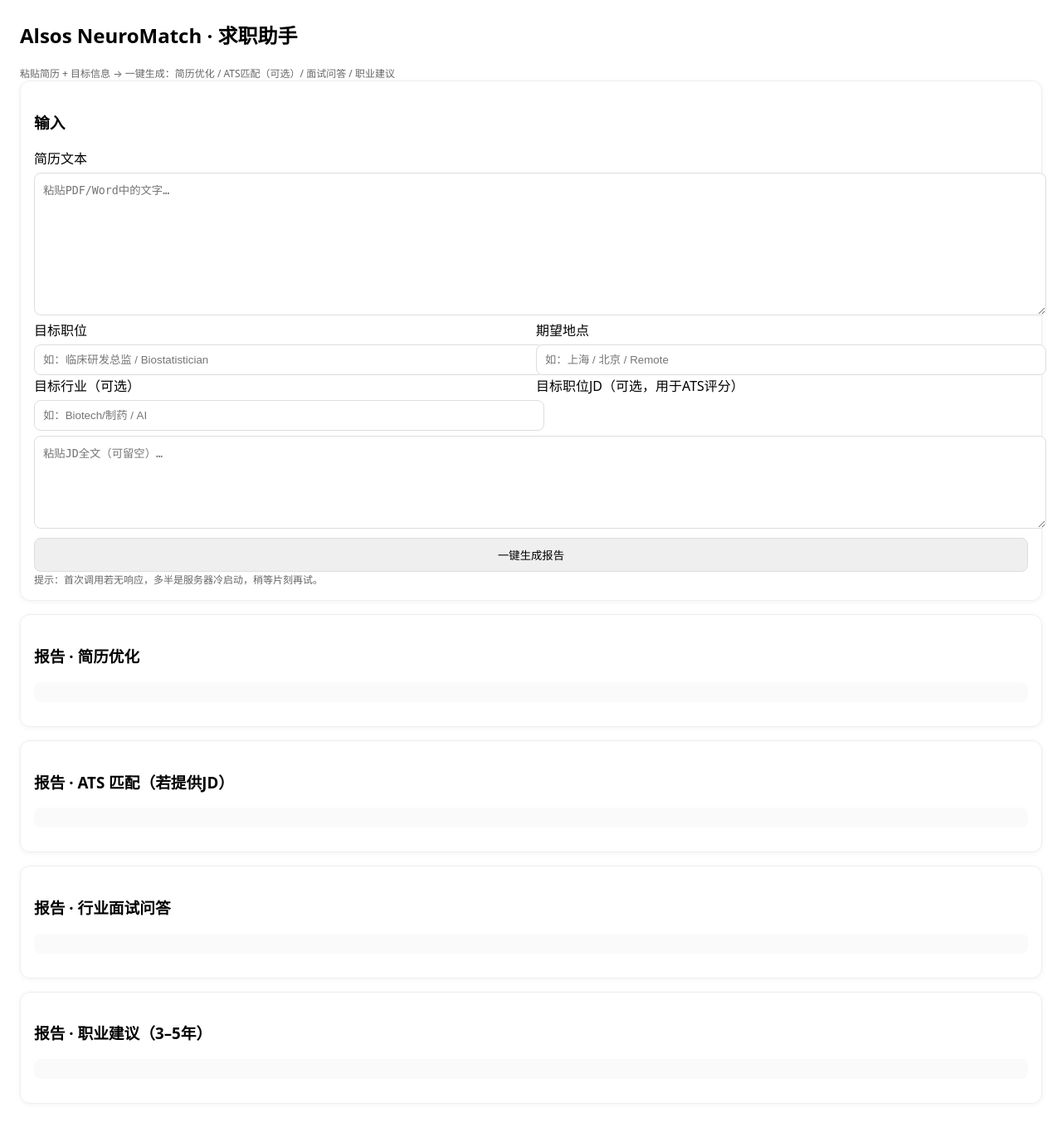
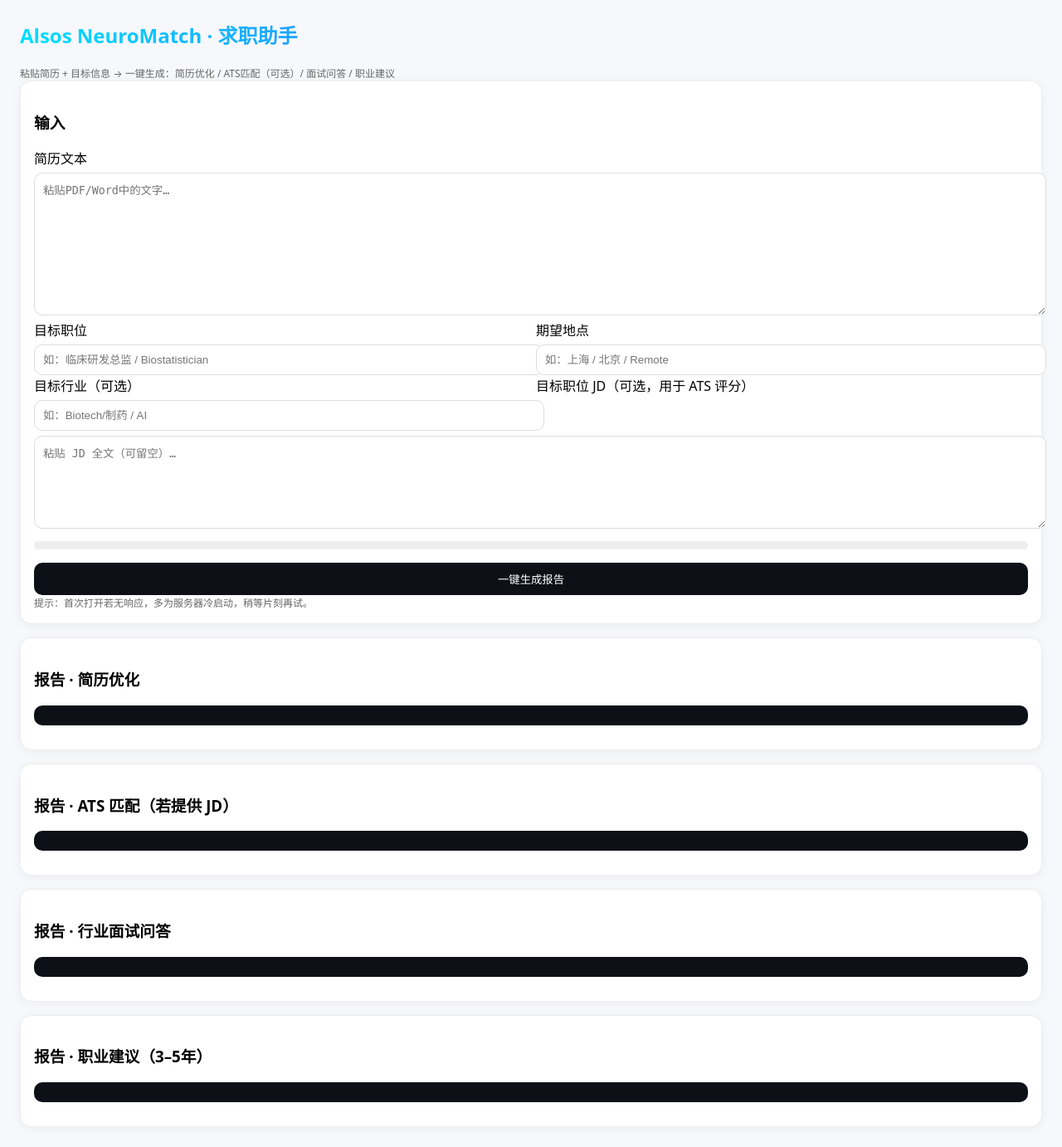
Before and after one commit to charleschoi123/AI-Resume, a Flask app: page / in a window 1280 px wide. Shown: the whole page at 83% size. Before the commit the page ends 1330 px from the top, so only its background shows below. Run offline with Flask 3, Linux system fonts and the light colour scheme.

Commit message:
index.html

```diff
--- a/templates/index.html
+++ b/templates/index.html
@@ -5,12 +5,17 @@
   <title>Alsos NeuroMatch · 求职助手</title>
   <meta name="viewport" content="width=device-width, initial-scale=1"/>
   <style>
-    body { font-family: system-ui, -apple-system, Segoe UI, Roboto, "PingFang SC","Microsoft YaHei",sans-serif; margin: 24px; }
-    .card { border:1px solid #eee; border-radius:12px; padding:16px; margin-bottom:16px; box-shadow:0 1px 6px rgba(0,0,0,.05);}
-    textarea, input, button, select { width:100%; padding:10px; margin-top:6px; border-radius:8px; border:1px solid #ddd;}
-    pre { background:#fafafa; padding:12px; border-radius:8px; white-space:pre-wrap; }
+    body { font-family: system-ui, -apple-system, Segoe UI, Roboto, "PingFang SC","Microsoft YaHei",sans-serif; margin:24px; background:#f7f8fb;}
+    h2 { font-weight:800; background:linear-gradient(90deg,#00e0ff,#6f00ff); -webkit-background-clip:text; background-clip:text; color:transparent; }
+    .card { background:#fff; border:1px solid #eee; border-radius:14px; padding:16px; margin-bottom:16px; box-shadow:0 2px 12px rgba(0,0,0,.05);}
+    textarea, input, button, select { width:100%; padding:10px; margin-top:6px; border-radius:10px; border:1px solid #ddd; background:#fff;}
+    pre { background:#0d1117; color:#e6edf3; padding:12px; border-radius:10px; white-space:pre-wrap; }
     .row { display:grid; grid-template-columns:1fr 1fr; gap:12px;}
     .muted { color:#666; font-size:12px;}
+    .progress{ height:10px; background:#eee; border-radius:999px; overflow:hidden; margin:10px 0;}
+    .progress>div{ height:100%; width:0%; background:linear-gradient(90deg,#00e0ff,#6f00ff); transition:width .4s ease;}
+    button.primary{ background:#0d1117; color:#fff; border:none; }
+    button.primary:disabled{ opacity:.7; }
   </style>
 </head>
 <body>
@@ -29,23 +34,26 @@
 
     <div class="row">
       <div><label>目标行业（可选）</label><input id="industry" placeholder="如：Biotech/制药 / AI"/></div>
-      <div><label>目标职位JD（可选，用于ATS评分）</label></div>
+      <div><label>目标职位 JD（可选，用于 ATS 评分）</label></div>
     </div>
-    <textarea id="jd_text" rows="6" placeholder="粘贴JD全文（可留空）…"></textarea>
+    <textarea id="jd_text" rows="6" placeholder="粘贴 JD 全文（可留空）…"></textarea>
 
-    <button id="goBtn" onclick="runFull()">一键生成报告</button>
-    <div class="muted">提示：首次调用若无响应，多半是服务器冷启动，稍等片刻再试。</div>
+    <div class="progress"><div id="bar"></div></div>
+    <button id="goBtn" class="primary" onclick="runFull()">一键生成报告</button>
+    <div class="muted">提示：首次打开若无响应，多为服务器冷启动，稍等片刻再试。</div>
   </div>
 
   <div class="card"><h3>报告 · 简历优化</h3><pre id="opt_out"></pre></div>
-  <div class="card"><h3>报告 · ATS 匹配（若提供JD）</h3><pre id="ats_out"></pre></div>
+  <div class="card"><h3>报告 · ATS 匹配（若提供 JD）</h3><pre id="ats_out"></pre></div>
   <div class="card"><h3>报告 · 行业面试问答</h3><pre id="qa_out"></pre></div>
   <div class="card"><h3>报告 · 职业建议（3–5年）</h3><pre id="adv_out"></pre></div>
 
 <script>
+function setBar(p){ document.getElementById('bar').style.width = p + '%'; }
+
 async function runFull() {
   const btn = document.getElementById('goBtn');
-  btn.disabled = true; btn.textContent = '生成中…';
+  btn.disabled = true; btn.textContent = '生成中…'; setBar(10);
   document.getElementById('opt_out').textContent = '';
   document.getElementById('ats_out').textContent = '';
   document.getElementById('qa_out').textContent  = '';
@@ -58,24 +66,25 @@
     jd_text: document.getElementById('jd_text').value.trim(),
     industry: document.getElementById('industry').value.trim()
   };
-  if (!payload.resume_text) { alert('请先粘贴简历文本'); btn.disabled=false; btn.textContent='一键生成报告'; return; }
+  if (!payload.resume_text) { alert('请先粘贴简历文本'); btn.disabled=false; btn.textContent='一键生成报告'; setBar(0); return; }
 
   try {
     const r = await fetch('/full_report', {
       method:'POST', headers:{'Content-Type':'application/json'}, body: JSON.stringify(payload)
     });
-    if (!r.ok) throw new Error('服务器错误');
+    setBar(50);
     const j = await r.json();
-    // 简历优化
+
+    if (!r.ok) throw new Error(j && j.error ? j.error : '服务器错误');
+
     document.getElementById('opt_out').textContent = JSON.stringify(j.optimized, null, 2);
-    // ATS（可能为空）
-    document.getElementById('ats_out').textContent = j.ats ? JSON.stringify(j.ats, null, 2) : '未提供JD，未评分。';
-    // 面试问答
+    document.getElementById('ats_out').textContent = j.ats ? JSON.stringify(j.ats, null, 2) : '未提供 JD，未评分。';
     document.getElementById('qa_out').textContent  = JSON.stringify(j.qa, null, 2);
-    // 职业建议
     document.getElementById('adv_out').textContent = JSON.stringify(j.advice, null, 2);
+    setBar(100);
   } catch(e){
     alert('生成失败：' + e.message);
+    setBar(0);
   } finally {
     btn.disabled = false; btn.textContent = '一键生成报告';
   }
```
